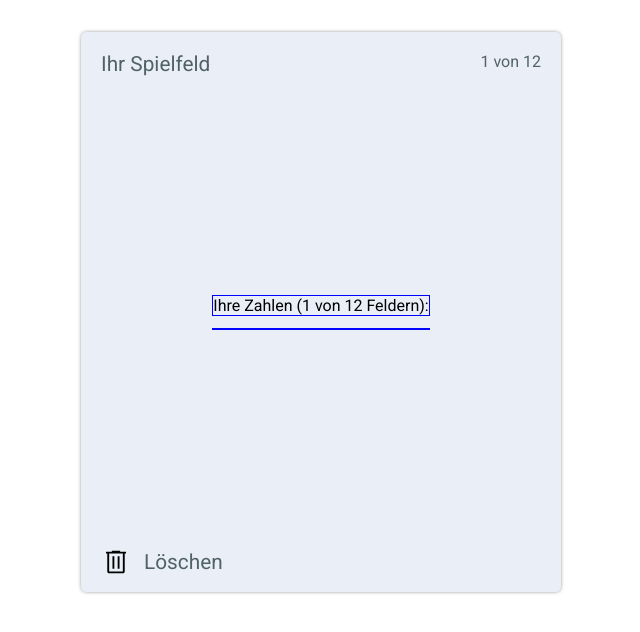
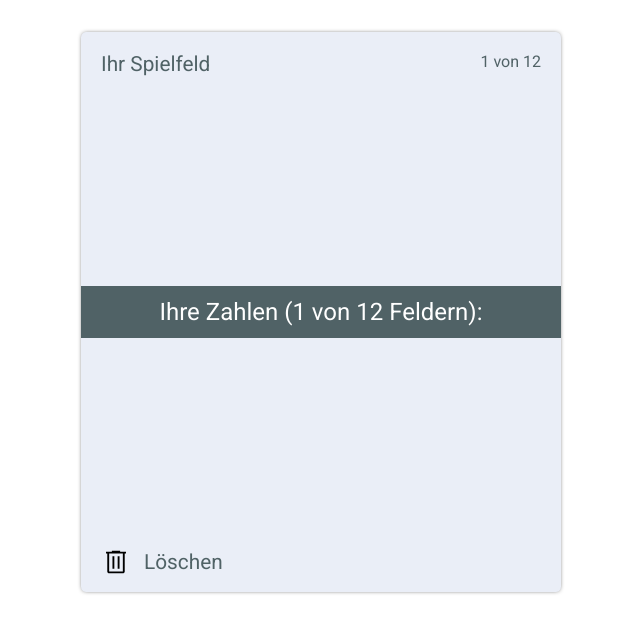
Before and after one commit to kedmar20/Lotto-App-Probeaufgabe, a React (Vite) app: page /chosen in a window 1280 px wide. Shown: the top 632 px of the page, without its empty margins (319-959 px from the left). Built offline with nearby package versions, Linux system fonts and the light colour scheme.

Commit message:
add styling of 'chosen' view

```diff
--- a/src/assets/styles/theme.js
+++ b/src/assets/styles/theme.js
@@ -2,7 +2,6 @@ export const theme = {
    colors: {
       backgroundTemplate: "#EAEEF7",
       cross: "#506266",
-      darkGrey: "#96A1B8",
       textHeader: "#506266",
       textFooter: "#3C4862",
       white: "#FFFFFF",
--- a/src/index.css
+++ b/src/index.css
@@ -22,8 +22,3 @@ a,
 button {
    font-family: "Roboto", sans-serif;
 }
-
-.chosenNumber {
-   padding: 8px;
-   margin-top: 20px;
-}
--- a/src/views/ChosenNumbers.jsx
+++ b/src/views/ChosenNumbers.jsx
@@ -8,7 +8,7 @@ const ChosenNumbers = () => {
    const SixNumbers = context.numbers.sort((a, b) => a - b);
    return (
       <ChosenNumbersStyles>
-         <p>Ihre Zahlen (1 von 12 Feldern):</p>
+         <p className="chosenTitle">Ihre Zahlen (1 von 12 Feldern):</p>
          <p>
             {SixNumbers.map((number) => (
                <span className="chosenNumber" key={number}>
--- a/src/views/ChosenNumbers.styles.js
+++ b/src/views/ChosenNumbers.styles.js
@@ -1,8 +1,20 @@
 import styled from "styled-components";
 
 export const ChosenNumbersStyles = styled.div`
+   width: 100%;
+   background-color: ${({ theme }) => theme.colors.textHeader};
+   color: ${({ theme }) => theme.colors.white};
    p {
-      margin: 12px;
-      border: blue solid 1px;
+      width: 100%;
+      margin: 12px 0;
+   }
+   .chosenTitle {
+      font-size: 1.5rem;
+   }
+   .chosenNumber {
+      padding: 8px;
+      margin-top: 20px;
+      font-weight: 700;
+      font-size: 1.5rem;
    }
 `;
```
